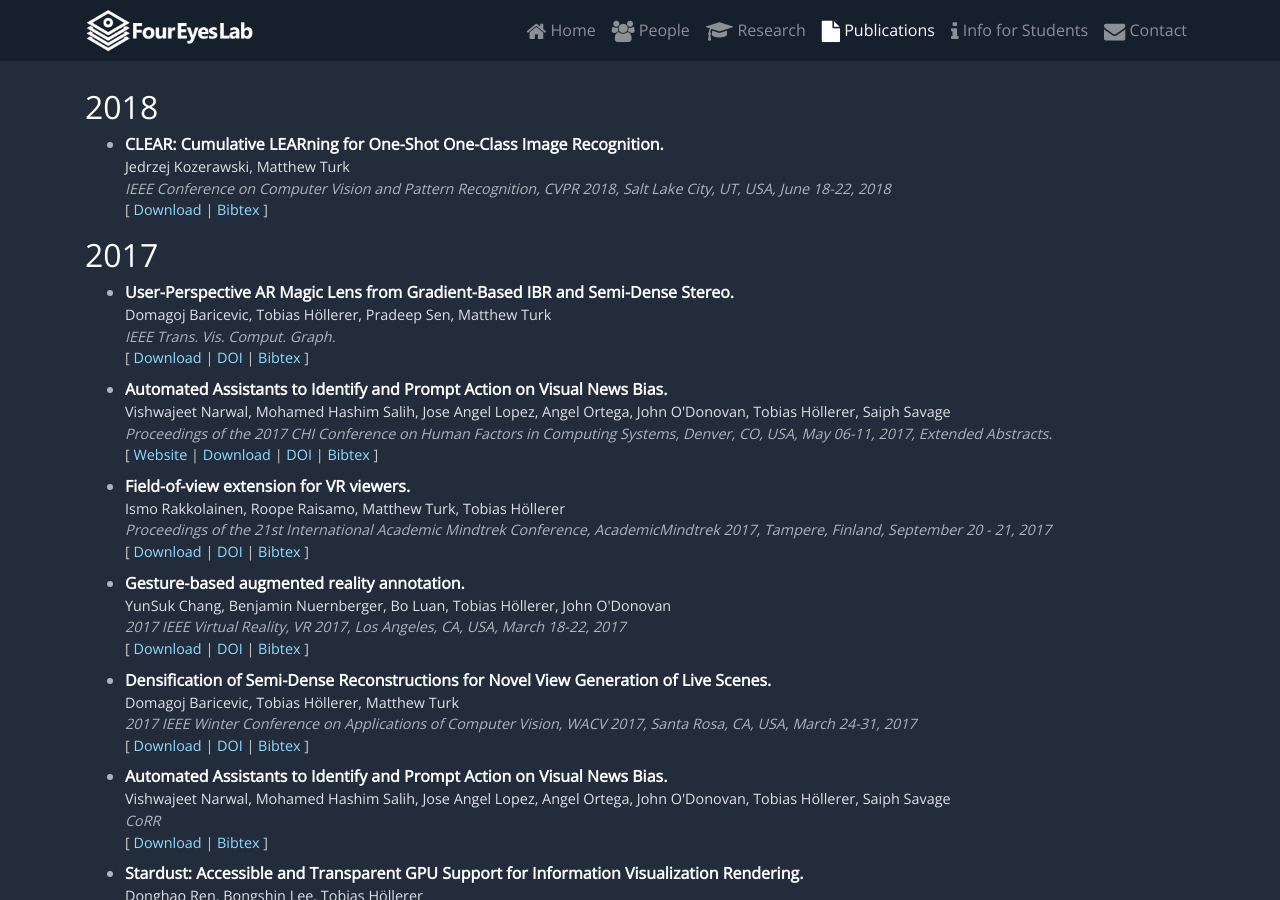
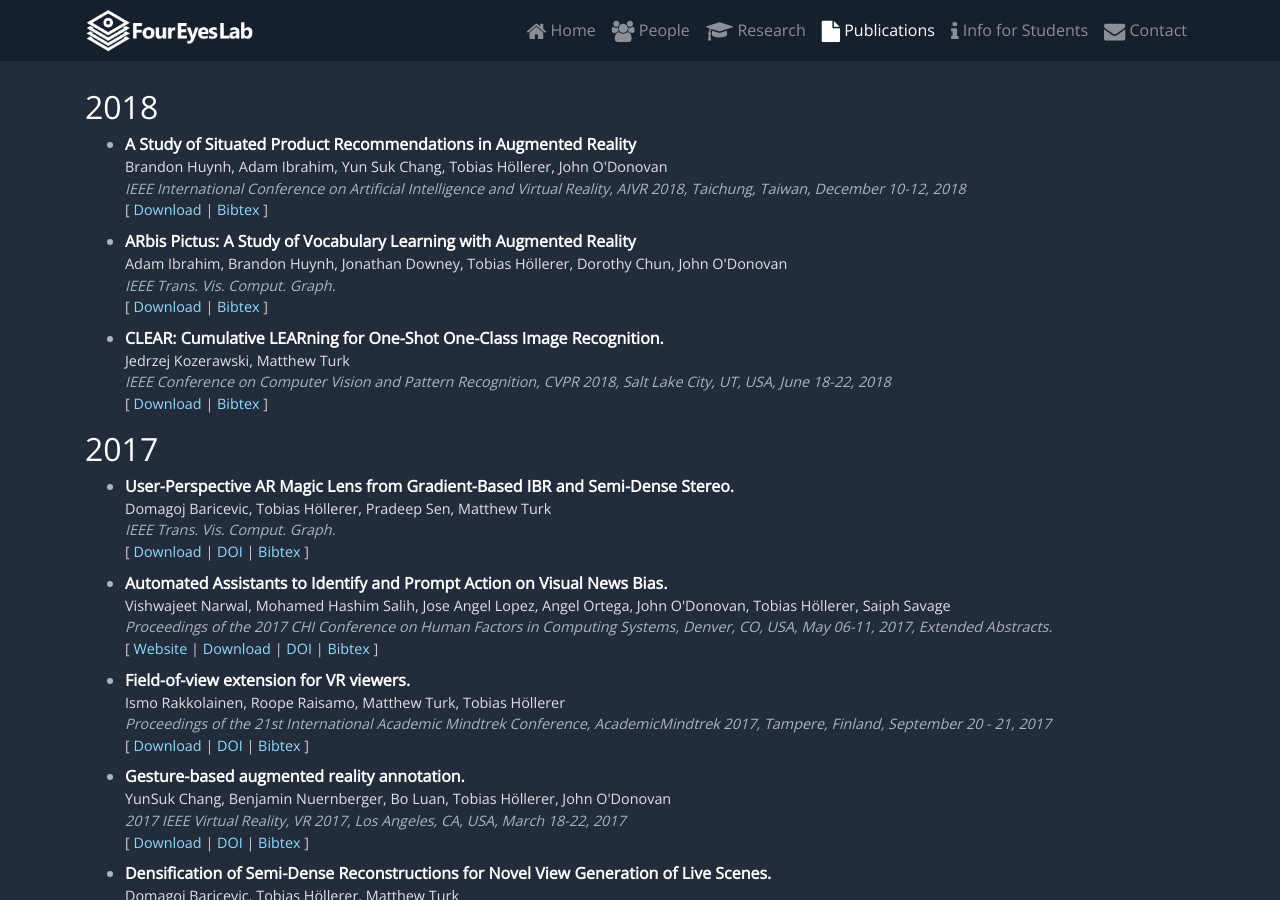
Before and after one commit to FourEyesLab/foureyeslab.github.io, a Jekyll site: the page built from publications.html, in a window 1280 px wide and 900 px high. Built offline with Jekyll 4.4.1, drawn with Linux system fonts in a browser that asks for light colours; nearby versions of some CDN libraries.

Commit message:
Adding some 2018 Publications

```diff
--- a/_data/publications.yml
+++ b/_data/publications.yml
@@ -1,3 +1,24 @@
+- areas: [AR, HCI]
+  authors: [Brandon Huynh, Adam Ibrahim, Yun Suk Chang, "Tobias H\xF6llerer", John O'Donovan]
+  bibtex: "@inproceedings{huynh2018study,\n title={A Study of Situated Product Recommendations in Augmented Reality},\n\
+    \ author={Huynh, Brandon and Ibrahim, Adam and Chang, Yun Suk and H{\"o}llerer, Tobias and O'Donovan, John},\n\
+    \ booktitle={2018 IEEE International Conference on Artificial Intelligence and Virtual Reality (AIVR)},\n\
+    \ pages={35--43},\n year={2018},\n organization={IEEE}\n}\n"
+  link: http://www.cs.ucsb.edu/~holl/pubs/Huynh-2018-AIVR.pdf
+  title: 'A Study of Situated Product Recommendations in Augmented Reality'
+  where: IEEE International Conference on Artificial Intelligence and Virtual Reality, AIVR 2018, Taichung, Taiwan, December 10-12, 2018
+  year: 2018
+- areas: [AR, HCI]
+  authors: [Adam Ibrahim, Brandon Huynh, Jonathan Downey, "Tobias H\xF6llerer", Dorothy Chun, John O'Donovan]
+  bibtex: "@article{ibrahim2018arbis,\n title={ARbis Pictus: A Study of Vocabulary\
+    \ Learning with Augmented Reality},\n author={Ibrahim, Adam and Huynh, Brandon\
+    \ and Downey, Jonathan and H{\"o}llerer, Tobias and Chun, Dorothy and O'donovan, John},\n\
+    \ journal={IEEE transactions on visualization and computer graphics},\n\
+    \ volume={24},\n number={11},\n pages={2867--2874},\n year={2018},\n publisher={IEEE}\n}\n"
+  link: http://cs.ucsb.edu/~holl/pubs/Ibrahim-2018-ISMAR.pdf
+  title: 'ARbis Pictus: A Study of Vocabulary Learning with Augmented Reality'
+  where: IEEE Trans. Vis. Comput. Graph.
+  year: 2018
 - areas: [ML, CV]
   authors: [Jedrzej Kozerawski, Matthew Turk]
   bibtex: "@inproceedings{kozerawski2018clear,\n  title={CLEAR: Cumulative LEARning\
```
